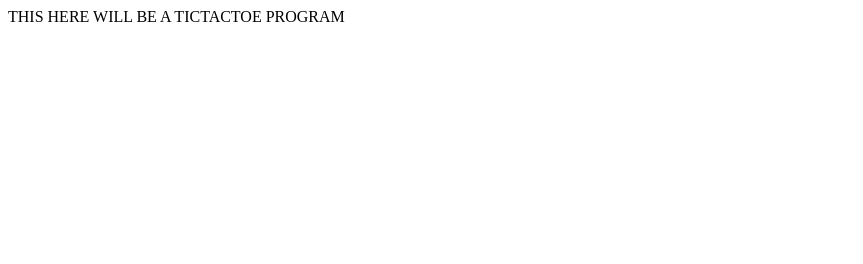
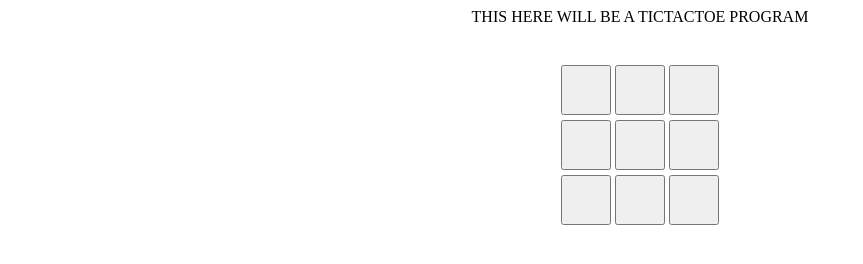
Before and after one commit to MEEMIK-ROY/tic-tac-toe-group, a plain HTML site: page MEEMIK/index.html in a window 1280 px wide. Shown: the whole page, without its empty margins (0-863 px from the left). Drawn offline with Linux system fonts and the light colour scheme.

Commit message:
first commit

```diff
--- a/MEEMIK/index.html
+++ b/MEEMIK/index.html
@@ -1,9 +1,45 @@
 <!DOCTYPE html>
 <head>
     <title>
-        Hello
+        TIC-TAC-TOE
     </title>
+    <style>
+        main{
+            display: flex;
+            align-items: center;
+            flex-flow: column nowrap;
+        }
+        table{
+            display: flex;
+            align-items: center;
+        }
+        button{
+            height: 50px;
+            width: 50px;
+        }
+    </style>
 </head>
 <body>
+    <main>
     THIS HERE WILL BE A TICTACTOE PROGRAM
-</body>
+    <br>
+    <br>
+    <br>
+        <table>
+            <tr>
+                <td><button></button></td>
+                <td><button></button></td>
+                <td><button></button></td>
+            </tr>
+            <tr>
+                <td><button></button></td>
+                <td><button></button></td>
+                <td><button></button></td>
+            </tr>
+            <tr>
+                <td><button></button></td>
+                <td><button></button></td>
+                <td><button></button></td>
+            </tr>
+        </table>
+</main></body>
```
